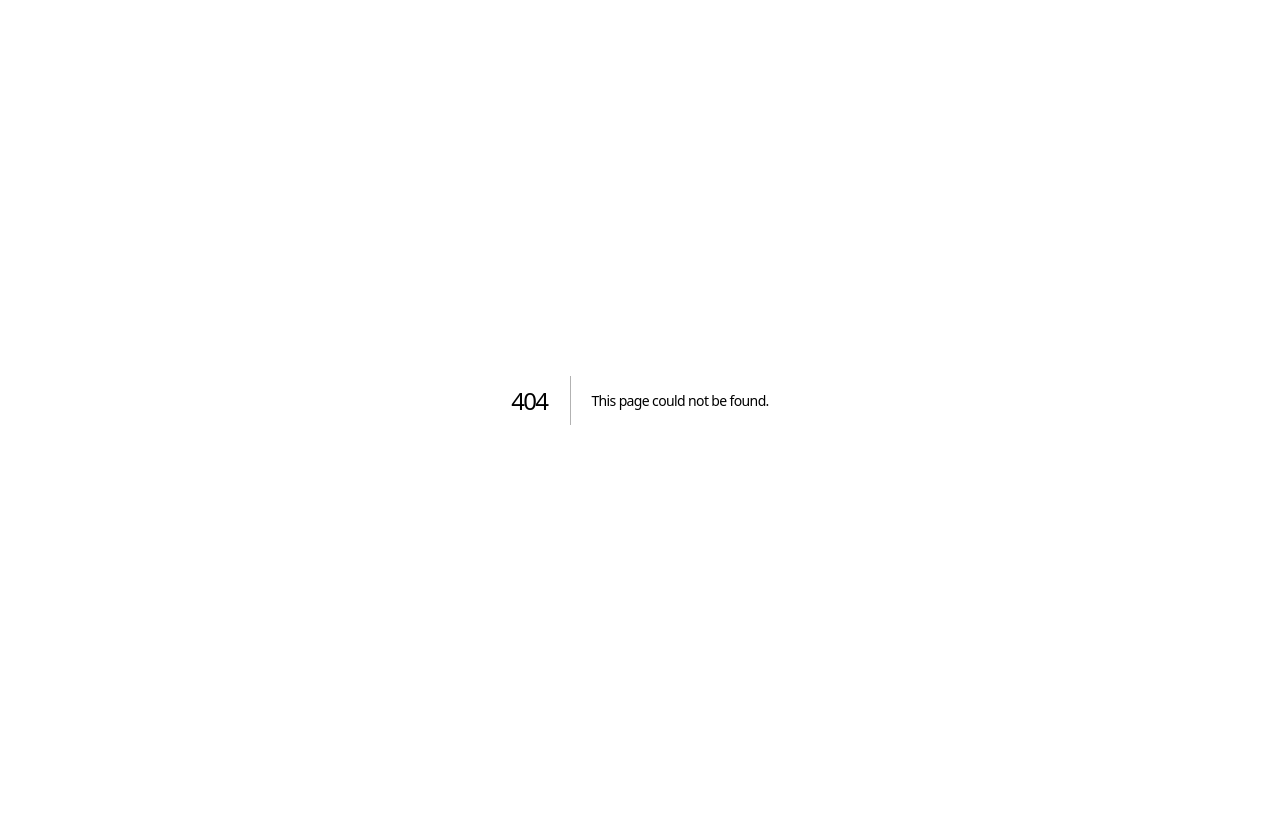
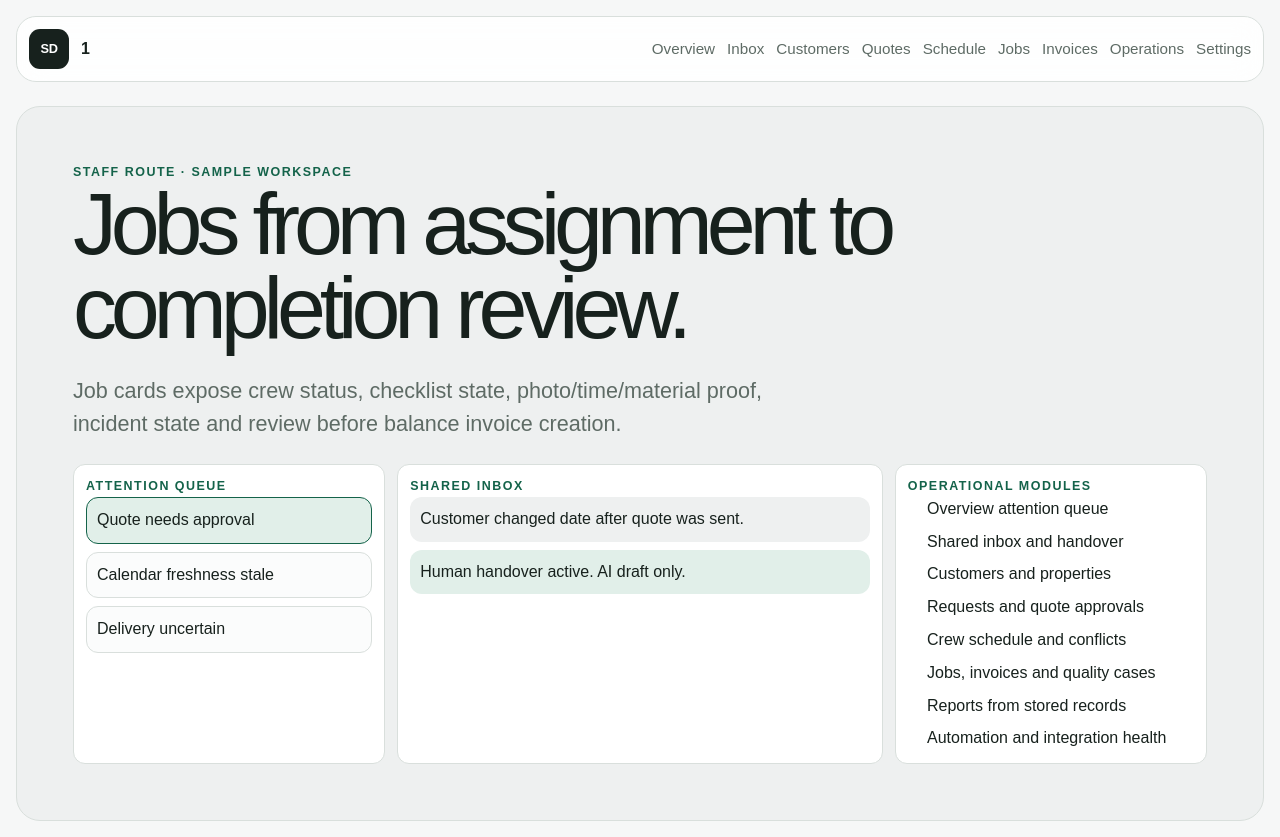
Before and after one commit to SaamVR/ServiceDesk, a Next.js app: page /app/1/jobs in a window 1280 px wide. Before the commit this address had no page. Before the commit the page ends 800 px from the top, so only its background shows below. Built offline with nearby package versions, Linux system fonts and the light colour scheme.

Commit message:
feat: add staff jobs route

```diff
--- /dev/null
+++ b/src/app/app/[workspace]/jobs/page.tsx
@@ -0,0 +1,14 @@
+import { OperationalRoute } from "@/features/operations/OperationalRoute";
+
+export default async function StaffJobsPage({ params }: { params: Promise<{ workspace: string }> }) {
+  const { workspace } = await params;
+
+  return (
+    <OperationalRoute
+      surface="staff"
+      workspaceLabel={workspace}
+      title="Jobs from assignment to completion review."
+      description="Job cards expose crew status, checklist state, photo/time/material proof, incident state and review before balance invoice creation."
+    />
+  );
+}
```
